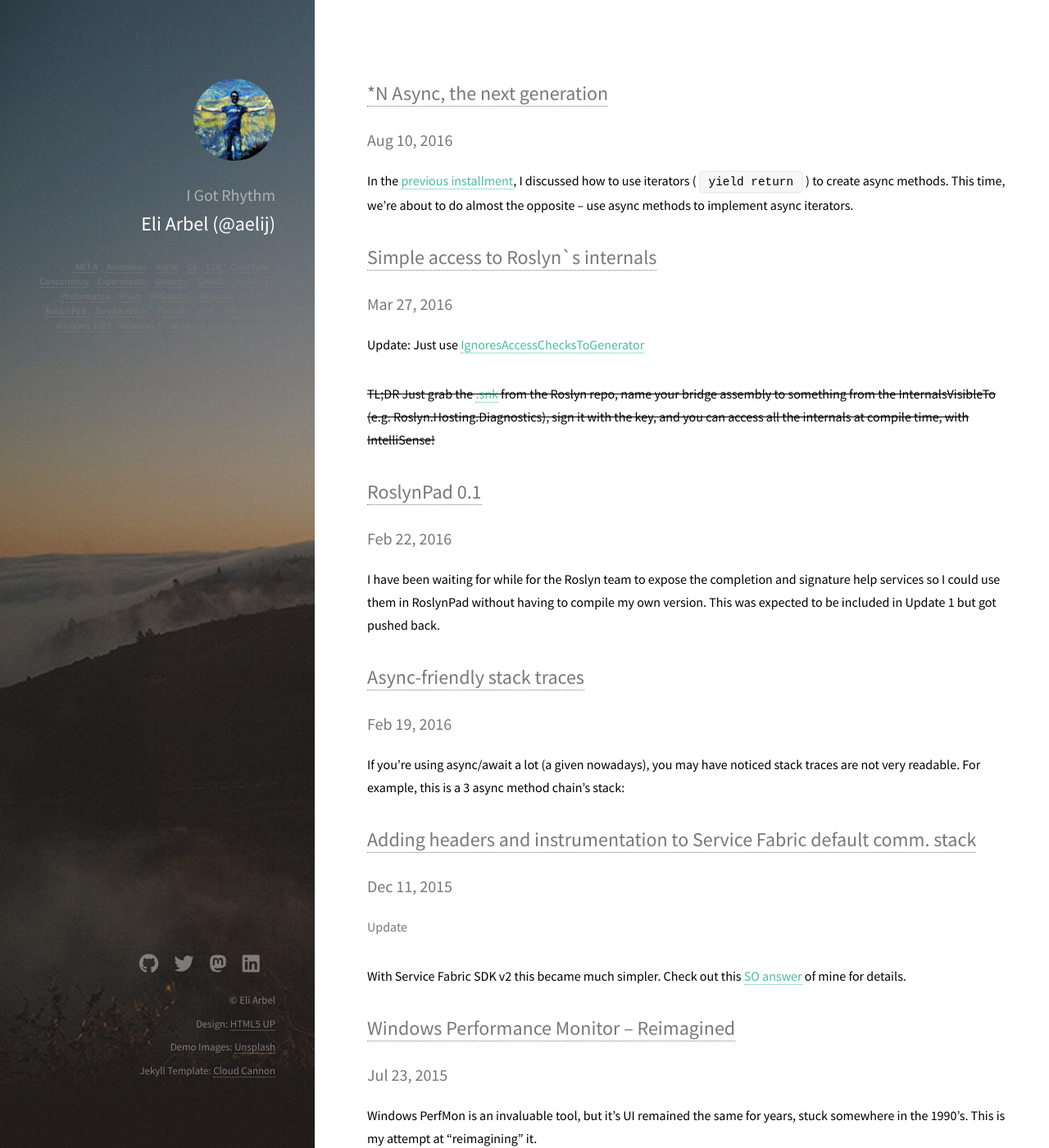
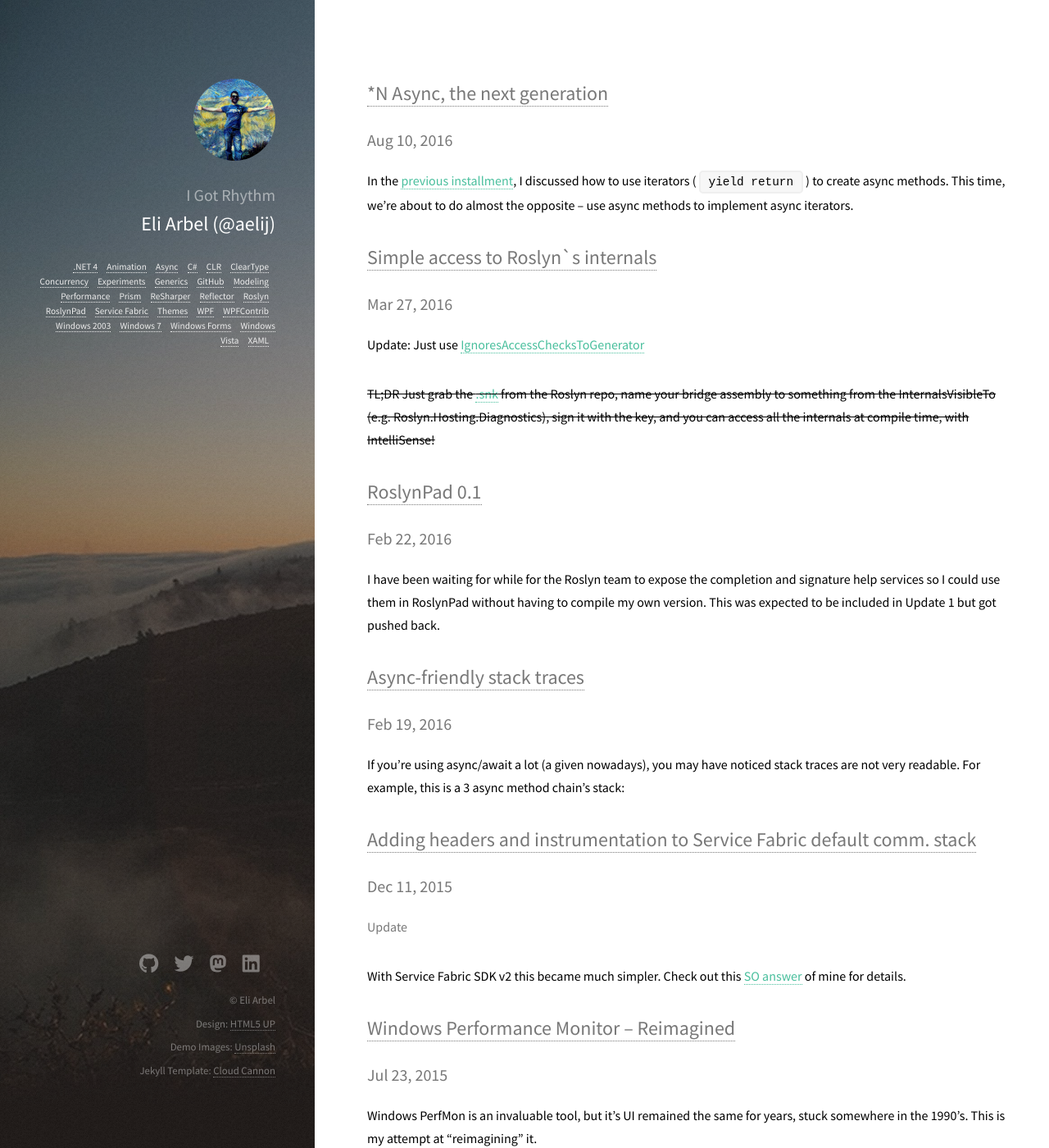
Before and after one commit to aelij/aelij.github.io, a Jekyll site: the page built from index.html, in a window 1280 px wide and 1400 px high. Shown: the whole window at 82% size. Built offline with Jekyll 4.4.1, drawn with Linux system fonts in a browser that asks for light colours; the list of posts is cut into pages by our own code.

Commit message:
Update links

```diff
--- a/css/style.css
+++ b/css/style.css
@@ -66,7 +66,7 @@
 
 	.site-tag a {
 		font-size: 0.7em;
-		color: #787878 !important;
+		color: #eeeeee !important;
 	}
 
 	em, i {
--- a/sass/style.scss
+++ b/sass/style.scss
@@ -178,7 +178,7 @@
 
 	.site-tag a {
 		font-size: 0.7em;
-		color: #787878 !important;
+		color: #eeeeee !important;
 	}
 
 /* Section/Article */
```
